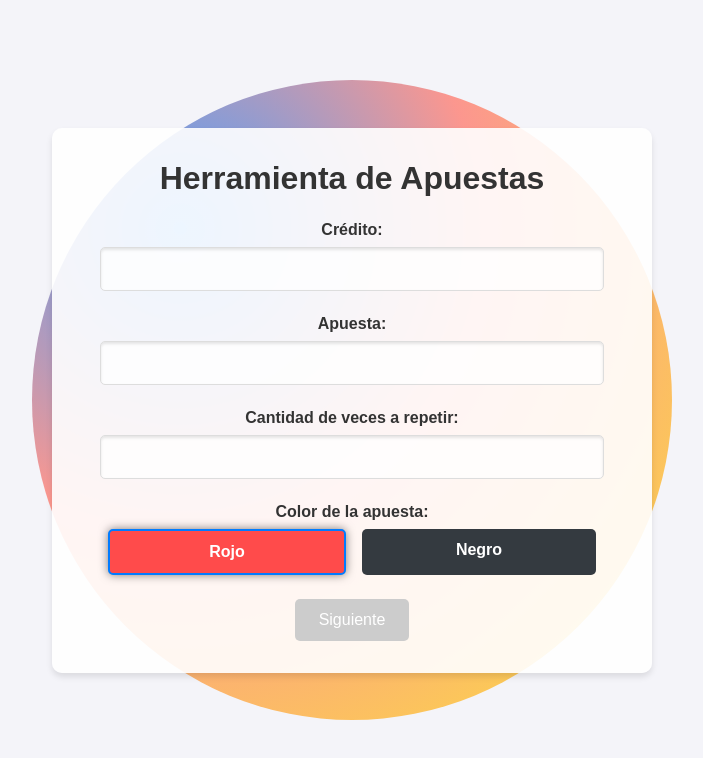
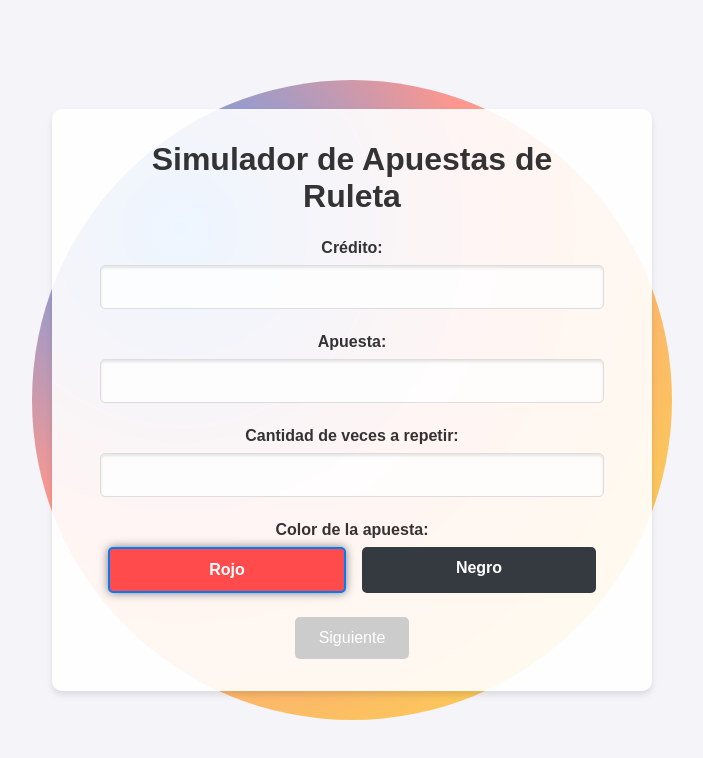
Before and after one commit to Benii98D/Roulete-Casino, a plain HTML site: page index.html in a window 1280 px wide. Shown: the whole page, without its empty margins (288-991 px from the left). Drawn offline with Linux system fonts and the light colour scheme.

Commit message:
Add files via upload

```diff
--- a/index.html
+++ b/index.html
@@ -9,7 +9,7 @@
 <body>
     <div class="fluid-background"></div>
     <div class="container">
-        <h1>Herramienta de Apuestas</h1>
+        <h1>Simulador de Apuestas de Ruleta</h1>
         <form id="betting-form">
             <div class="form-group">
                 <label for="credito">Crédito:</label>
```
